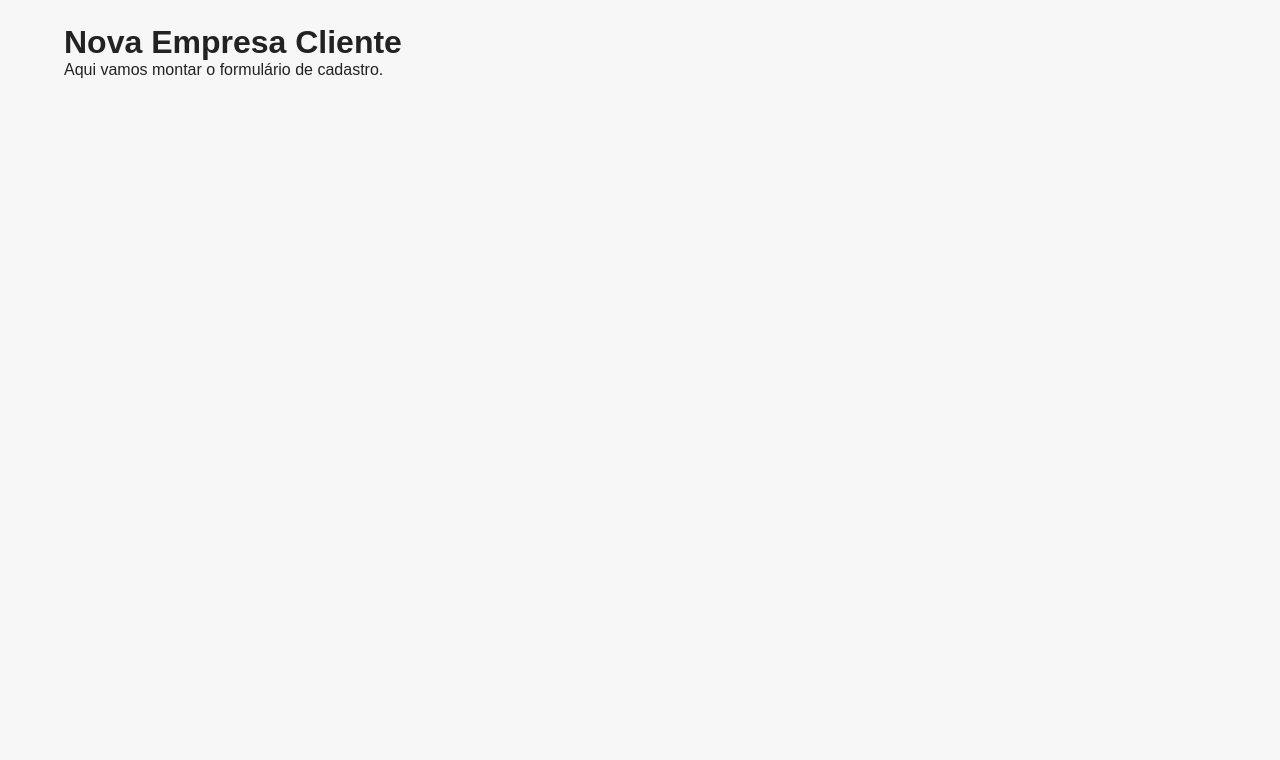
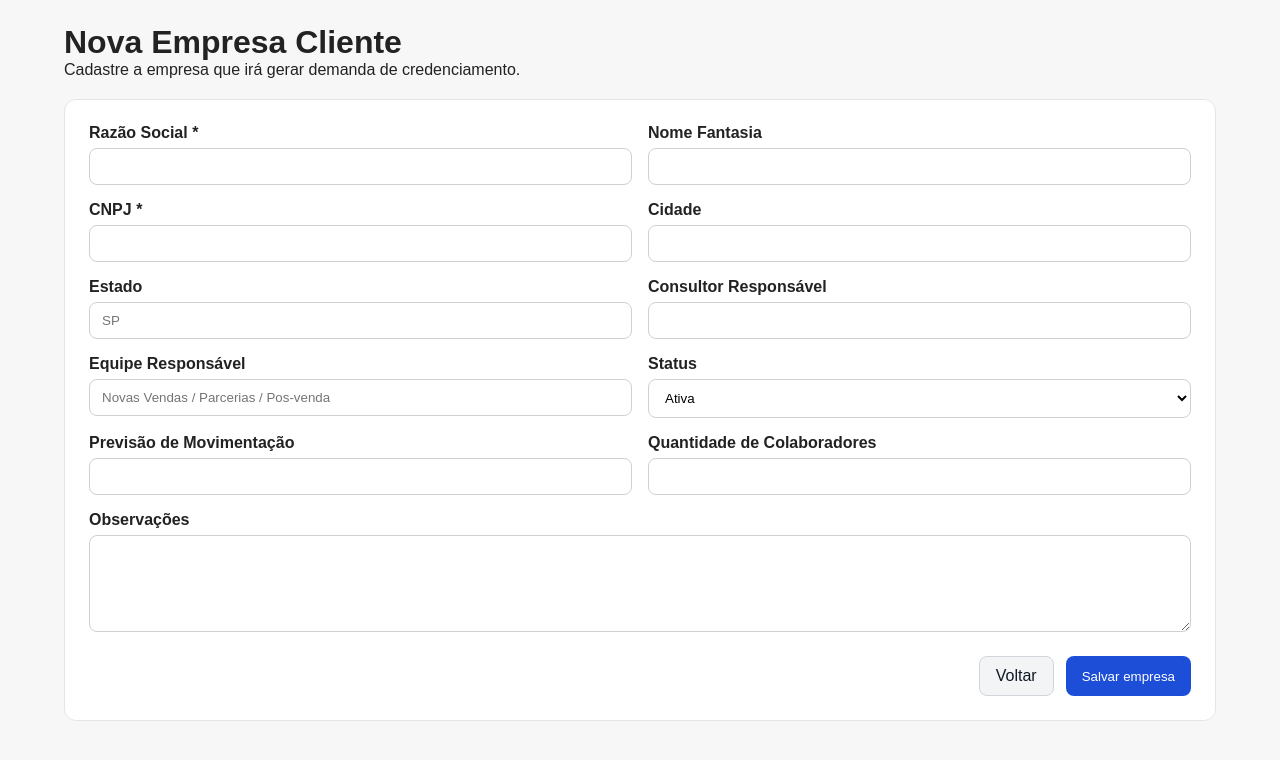
Before and after one commit to RonnyVegas2025/Credenciamentos_Performance, a Next.js app: page /empresas/novo in a window 1280 px wide. Shown: the top 760 px of the page. Built offline with nearby package versions, Linux system fonts and the light colour scheme.

Commit message:
Update page.tsx

```diff
--- a/src/app/empresas/novo/page.tsx
+++ b/src/app/empresas/novo/page.tsx
@@ -1,8 +1,161 @@
+import Link from "next/link";
+import { criarEmpresa } from "../actions";
+
 export default function NovaEmpresaPage() {
   return (
     <main style={{ padding: "24px" }}>
-      <h1>Nova Empresa Cliente</h1>
-      <p>Aqui vamos montar o formulário de cadastro.</p>
+      <div style={{ marginBottom: "20px" }}>
+        <h1>Nova Empresa Cliente</h1>
+        <p>Cadastre a empresa que irá gerar demanda de credenciamento.</p>
+      </div>
+
+      <form action={criarEmpresa} style={formStyle}>
+        <div style={gridStyle}>
+          <div>
+            <label style={labelStyle}>Razão Social *</label>
+            <input name="razao_social" required style={inputStyle} />
+          </div>
+
+          <div>
+            <label style={labelStyle}>Nome Fantasia</label>
+            <input name="nome_fantasia" style={inputStyle} />
+          </div>
+
+          <div>
+            <label style={labelStyle}>CNPJ *</label>
+            <input name="cnpj" required style={inputStyle} />
+          </div>
+
+          <div>
+            <label style={labelStyle}>Cidade</label>
+            <input name="cidade" style={inputStyle} />
+          </div>
+
+          <div>
+            <label style={labelStyle}>Estado</label>
+            <input
+              name="estado"
+              maxLength={2}
+              placeholder="SP"
+              style={inputStyle}
+            />
+          </div>
+
+          <div>
+            <label style={labelStyle}>Consultor Responsável</label>
+            <input name="consultor_responsavel" style={inputStyle} />
+          </div>
+
+          <div>
+            <label style={labelStyle}>Equipe Responsável</label>
+            <input
+              name="equipe_responsavel"
+              placeholder="Novas Vendas / Parcerias / Pos-venda"
+              style={inputStyle}
+            />
+          </div>
+
+          <div>
+            <label style={labelStyle}>Status</label>
+            <select name="status" defaultValue="Ativa" style={inputStyle}>
+              <option value="Ativa">Ativa</option>
+              <option value="Implantacao">Implantação</option>
+              <option value="Prospeccao">Prospecção</option>
+              <option value="Inativa">Inativa</option>
+            </select>
+          </div>
+
+          <div>
+            <label style={labelStyle}>Previsão de Movimentação</label>
+            <input
+              name="previsao_movimentacao"
+              type="number"
+              step="0.01"
+              style={inputStyle}
+            />
+          </div>
+
+          <div>
+            <label style={labelStyle}>Quantidade de Colaboradores</label>
+            <input
+              name="qtde_colaboradores"
+              type="number"
+              style={inputStyle}
+            />
+          </div>
+        </div>
+
+        <div style={{ marginTop: "16px" }}>
+          <label style={labelStyle}>Observações</label>
+          <textarea
+            name="observacoes"
+            rows={5}
+            style={{ ...inputStyle, resize: "vertical" }}
+          />
+        </div>
+
+        <div style={actionsStyle}>
+          <Link href="/empresas" style={secondaryButtonStyle}>
+            Voltar
+          </Link>
+          <button type="submit" style={primaryButtonStyle}>
+            Salvar empresa
+          </button>
+        </div>
+      </form>
     </main>
   );
 }
+
+const formStyle = {
+  background: "#fff",
+  padding: "24px",
+  borderRadius: "12px",
+  border: "1px solid #e5e5e5",
+};
+
+const gridStyle = {
+  display: "grid",
+  gridTemplateColumns: "repeat(2, minmax(0, 1fr))",
+  gap: "16px",
+};
+
+const labelStyle = {
+  display: "block",
+  marginBottom: "6px",
+  fontWeight: 600,
+};
+
+const inputStyle = {
+  width: "100%",
+  padding: "10px 12px",
+  border: "1px solid #d0d0d0",
+  borderRadius: "8px",
+  background: "#fff",
+};
+
+const actionsStyle = {
+  display: "flex",
+  gap: "12px",
+  justifyContent: "flex-end",
+  marginTop: "20px",
+};
+
+const primaryButtonStyle = {
+  background: "#1d4ed8",
+  color: "#fff",
+  border: "none",
+  padding: "10px 16px",
+  borderRadius: "8px",
+  cursor: "pointer",
+};
+
+const secondaryButtonStyle = {
+  display: "inline-block",
+  textDecoration: "none",
+  background: "#f3f4f6",
+  color: "#111827",
+  padding: "10px 16px",
+  borderRadius: "8px",
+  border: "1px solid #d1d5db",
+};
```
